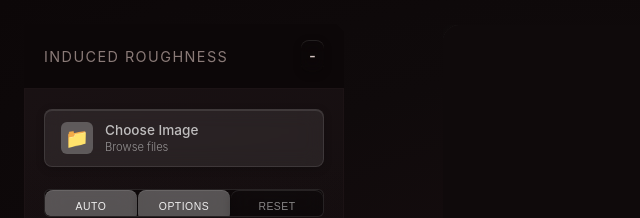
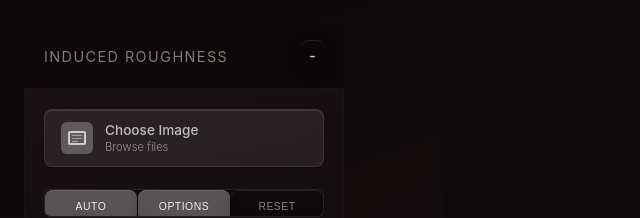
Before and after one commit to jo56/photo-induced-roughness, a React (Vite) app: page / in a window 1280 px wide. Shown: the top 218 px of the page, without its empty margins (0-640 px from the left). Built offline with nearby package versions, Linux system fonts and the light colour scheme.

Commit message:
Update App.tsx

```diff
--- a/src/App.tsx
+++ b/src/App.tsx
@@ -89,9 +89,53 @@ function CompactUploadButton({ imageFile, onClick }: { imageFile: File | null; o
         display: 'flex',
         alignItems: 'center',
         justifyContent: 'center',
-        fontSize: '1.2rem'
+        position: 'relative'
       }}>
-        📁
+        <div style={{
+          width: '18px',
+          height: '14px',
+          border: '2px solid var(--text-secondary)',
+          borderRadius: '2px',
+          position: 'relative',
+          background: 'transparent'
+        }}>
+          <div style={{
+            position: 'absolute',
+            top: '-6px',
+            left: '3px',
+            right: '3px',
+            height: '4px',
+            background: 'var(--text-secondary)',
+            borderRadius: '2px 2px 0 0'
+          }}></div>
+          <div style={{
+            position: 'absolute',
+            top: '2px',
+            left: '2px',
+            right: '2px',
+            height: '1px',
+            background: 'var(--text-secondary)',
+            opacity: 0.6
+          }}></div>
+          <div style={{
+            position: 'absolute',
+            top: '5px',
+            left: '2px',
+            right: '2px',
+            height: '1px',
+            background: 'var(--text-secondary)',
+            opacity: 0.6
+          }}></div>
+          <div style={{
+            position: 'absolute',
+            top: '8px',
+            left: '2px',
+            width: '6px',
+            height: '1px',
+            background: 'var(--text-secondary)',
+            opacity: 0.6
+          }}></div>
+        </div>
       </div>
       <div>
         <div style={{
```
